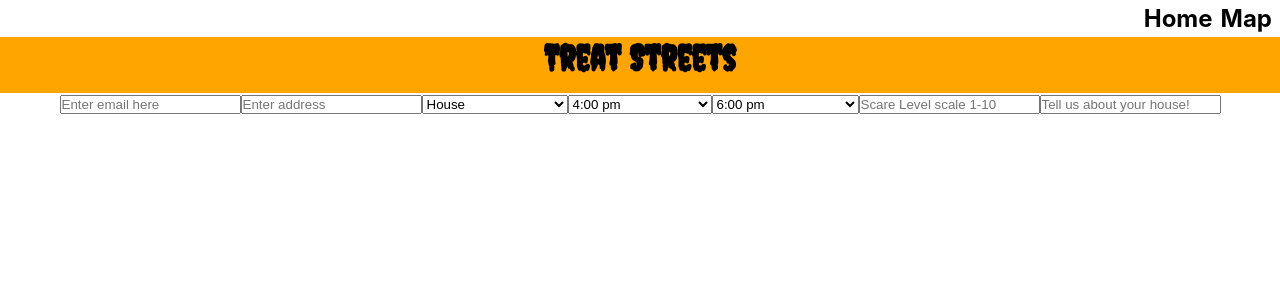
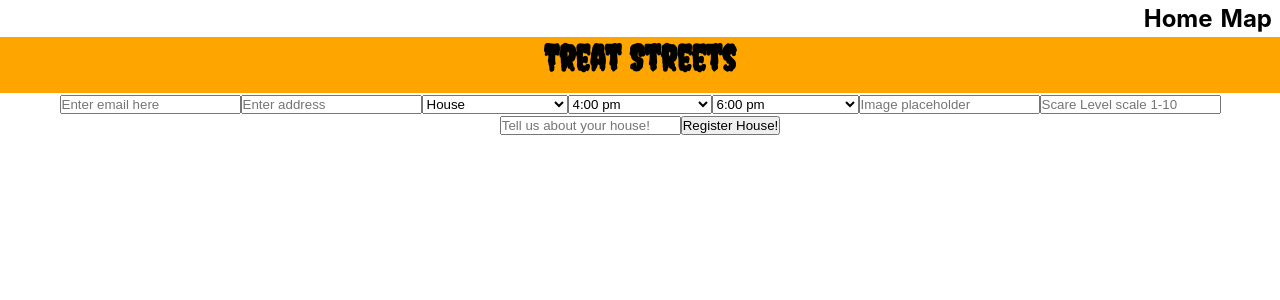
Before and after one commit to Treat-Streets/treat-streets-fe, a React (Create React App) app: page /Register in a window 1280 px wide. Shown: the top 300 px of the page. Built offline with nearby package versions, Linux system fonts and the light colour scheme.

Commit message:
Add image placeholder

```diff
--- a/src/Components/RegisterForm.js
+++ b/src/Components/RegisterForm.js
@@ -36,15 +36,20 @@ const RegisterForm = () => {
 					<option value="8:00 pm">8:00 pm</option>
 				</select>
 				<input
+					name="image"
+					placeholder="Image placeholder"
+				/>
+				<input
 					name="scareLevel"
 					placeholder="Scare Level scale 1-10"
 					type="number"
-					/>
+				/>
 				<input
 					name="description"
 					placeholder="Tell us about your house!"
 					type="text"
-					/>
+				/>
+				<button className="register">Register House!</button>
 			</form>
 		</div>
 	)
```
